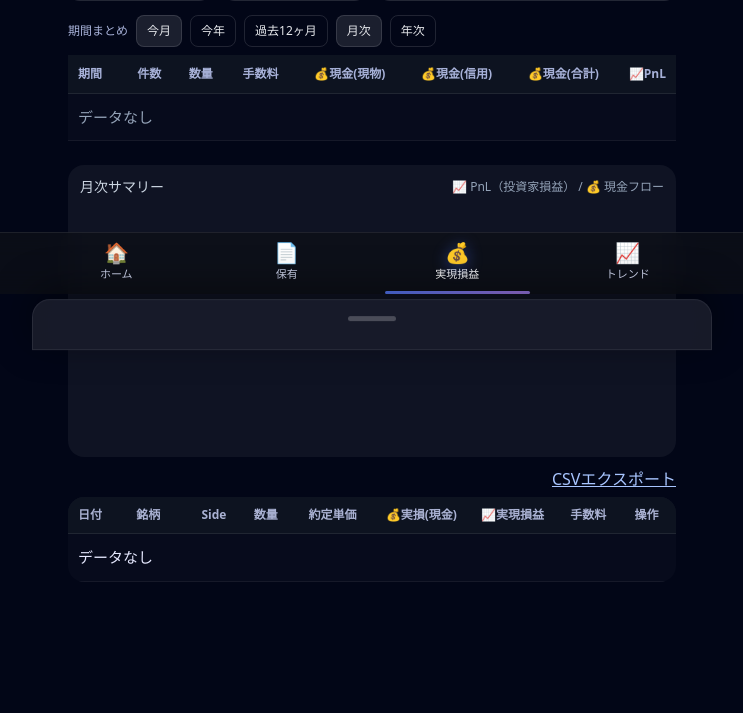
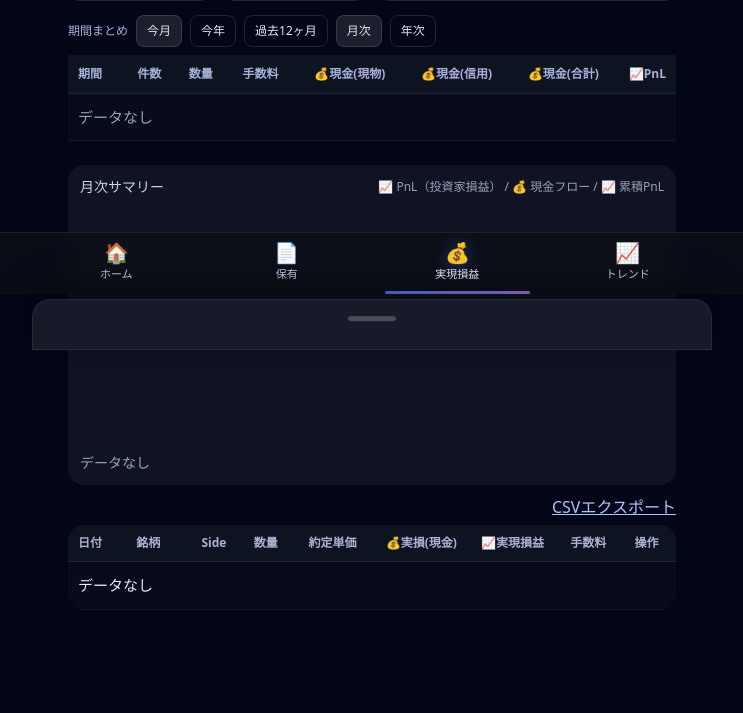
Before and after one commit to gorozooo/my_stock_portfolio, a Django app: page /realized/ in a window 1280 px wide. Shown: the part 506-1219 px from the top of the page, without its empty margins (268-1011 px from the left). Before the commit the page ends 1088 px from the top, so only its background shows below. Run offline with Django 5.2, Linux system fonts and the light colour scheme; the visitor is signed in with stand-in values (Sample User, id 1); data that the repository does not hold is empty; some libraries are stand-ins or nearby versions.

Commit message:
_monthly_chart.html を更新

```diff
--- a/templates/realized/_monthly_chart.html
+++ b/templates/realized/_monthly_chart.html
@@ -2,18 +2,20 @@
 <div class="mt-6 rounded-2xl bg-white/5 p-3">
   <div class="flex items-center justify-between mb-2">
     <div class="text-sm text-slate-300">月次サマリー</div>
-    <div class="text-xs text-slate-400">📈 PnL（投資家損益） / 💰 現金フロー</div>
+    <div class="text-xs text-slate-400">📈 PnL（投資家損益） / 💰 現金フロー / 📈 累積PnL</div>
   </div>
 
   <div style="height:240px">
     <canvas id="pnlChart" style="width:100%;height:100%"></canvas>
   </div>
+  <div id="pnlChartMsg" class="text-sm text-slate-400 mt-2 hidden"></div>
 </div>
 
 <script src="https://cdn.jsdelivr.net/npm/chart.js"></script>
 <script>
 (function () {
-  const el = document.getElementById('pnlChart');
+  const el  = document.getElementById('pnlChart');
+  const msg = document.getElementById('pnlChartMsg');
   if (!el) return;
 
   // 2x 解像度でにじみ対策
@@ -30,23 +32,52 @@
     }
   };
 
+  const showMsg = (text) => {
+    if (!msg) return;
+    msg.textContent = text || '';
+    msg.classList.toggle('hidden', !text);
+  };
+
   let chart = null;
 
   async function fetchData() {
     const qEl = document.querySelector('#q');
     const q   = qEl ? encodeURIComponent(qEl.value || '') : '';
     const res = await fetch("{% url 'realized_chart_monthly' %}?q=" + q, { credentials: 'same-origin' });
+    if (!res.ok) throw new Error('HTTP ' + res.status);
     return await res.json();
   }
 
   async function draw(force = false) {
+    try {
+      showMsg('');
+
       // 画面外でゼロサイズのときは何もしない（可視になったら描く）
       const rect = el.getBoundingClientRect();
       if (!force && (rect.width === 0 || rect.height === 0)) return;
 
-    const data = await fetchData();
+      const dataRaw = await fetchData();
 
-    const cashColors = data.cash.map(v => v >= 0 ? 'rgba(59,130,246,0.55)' : 'rgba(244,63,94,0.65)');
+      // --- 防御: 欠損キー/NaNに強い正規化 ---
+      const labels = Array.isArray(dataRaw.labels) ? dataRaw.labels : [];
+      const pnl    = (Array.isArray(dataRaw.pnl)  ? dataRaw.pnl  : []).map(v => Number.isFinite(+v) ? +v : 0);
+      const cash   = (Array.isArray(dataRaw.cash) ? dataRaw.cash : []).map(v => Number.isFinite(+v) ? +v : 0);
+      let pnlCum   = Array.isArray(dataRaw.pnl_cum) ? dataRaw.pnl_cum.map(v => Number.isFinite(+v) ? +v : 0) : null;
+
+      // 累積が来ていない/長さ不一致ならクライアント側で生成
+      if (!pnlCum || pnlCum.length !== pnl.length) {
+        pnlCum = [];
+        let run = 0;
+        for (let i = 0; i < pnl.length; i++) { run += pnl[i]; pnlCum.push(run); }
+      }
+
+      if (labels.length === 0) {
+        if (chart) { chart.destroy(); chart = null; }
+        showMsg('データなし');
+        return;
+      }
+
+      const cashColors = cash.map(v => v >= 0 ? 'rgba(59,130,246,0.55)' : 'rgba(244,63,94,0.65)');
 
       if (chart) {
         chart.destroy();
@@ -59,13 +90,13 @@
       chart = new Chart(ctx, {
         type: 'bar',
         data: {
-    labels: data.labels,
+          labels: labels,
           datasets: [
             // 💰現金（棒）
             {
               type: 'bar',
               label: '💰 現金',
-        data: data.cash,
+              data: cash,
               backgroundColor: cashColors,
               borderWidth: 0,
               yAxisID: 'y',
@@ -75,7 +106,7 @@
             {
               type: 'line',
               label: '📈 PnL',
-        data: data.pnl,
+              data: pnl,
               borderColor: 'rgba(16,185,129,1)',
               backgroundColor: 'rgba(16,185,129,0.15)',
               pointRadius: 3,
@@ -89,7 +120,7 @@
             {
               type: 'line',
               label: '📈 累積PnL',
-        data: data.pnl_cum,
+              data: pnlCum,
               borderColor: 'rgba(234,179,8,1)',        // amber
               backgroundColor: 'rgba(234,179,8,0.15)',
               pointRadius: 3,
@@ -132,6 +163,12 @@
           }
         }
       });
+    } catch (err) {
+      console.error(err);
+      if (chart) { chart.destroy(); chart = null; }
+      showMsg('グラフの読み込みに失敗しました');
+    }
+  }
 
   // 初回描画
   if (document.readyState === 'loading') {
@@ -158,11 +195,10 @@
     }
   });
 
-  // iOS Safari 対策：可視領域に戻ったら再描画（スクロール/ツールバー変化で消える対策）
+  // 可視になったら復元（iOS Safari のツールバー挙動対策）
   const io = new IntersectionObserver((entries) => {
     const ent = entries[0];
     if (ent && ent.isIntersecting) {
-      // サイズ再計算して軽めに更新
       if (chart && chart.chartArea) {
         resizeCanvasForHiDPI(el);
         chart.resize();
@@ -174,7 +210,7 @@
   }, { threshold: 0.2 });
   io.observe(el);
 
-  // 端末回転やアドレスバー伸縮での高さ変化にも追従
+  // 端末回転やアドレスバー伸縮で再レイアウト
   let rT = null;
   window.addEventListener('resize', () => {
     clearTimeout(rT);
@@ -186,7 +222,7 @@
     }, 100);
   });
 
-  // bfcache 復帰時（iOSでよく起きる）
+  // bfcache からの復帰でも再描画
   window.addEventListener('pageshow', () => draw(true));
 })();
 </script>
```
Lines whose indentation alone changed are shown as unchanged.
